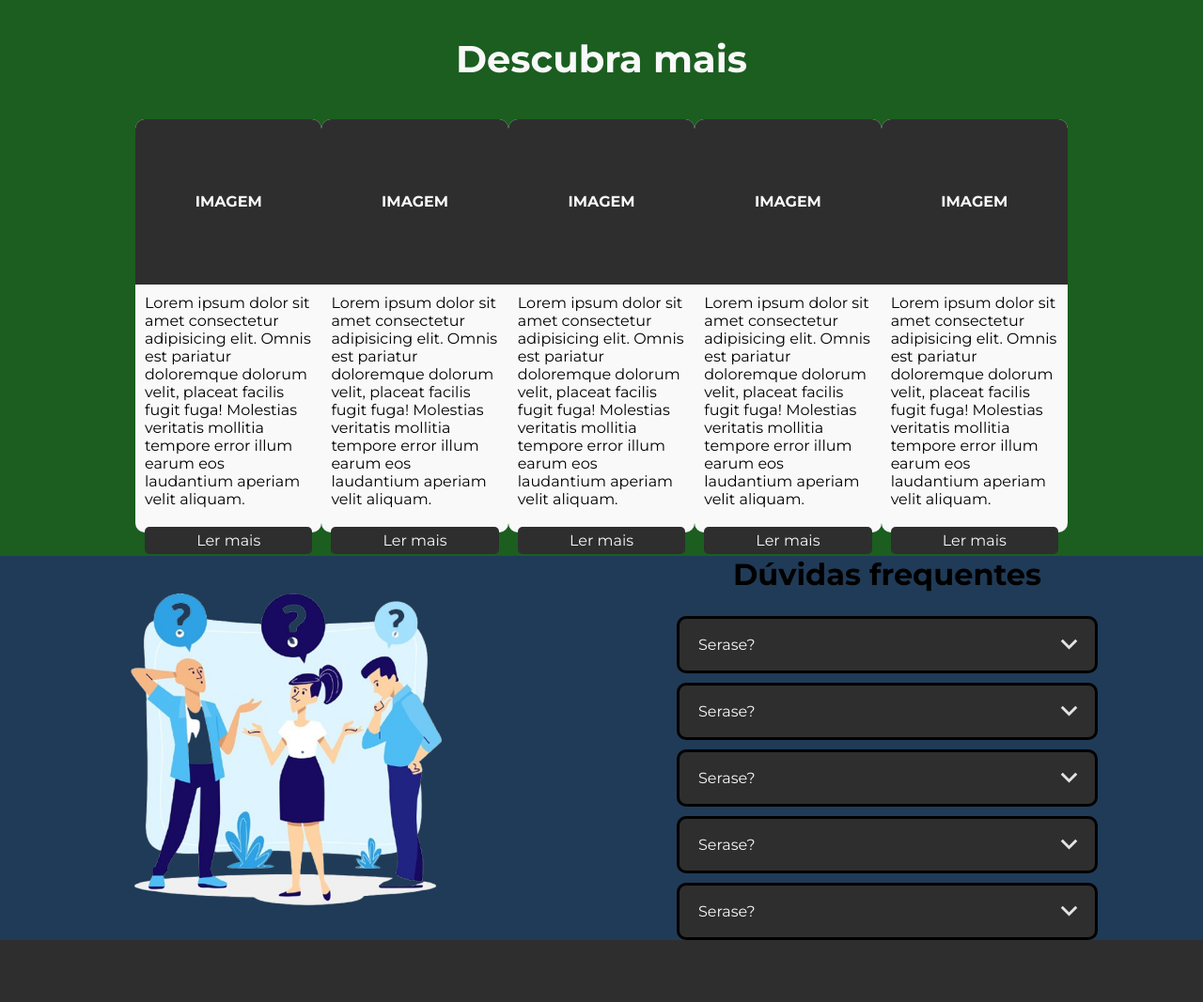
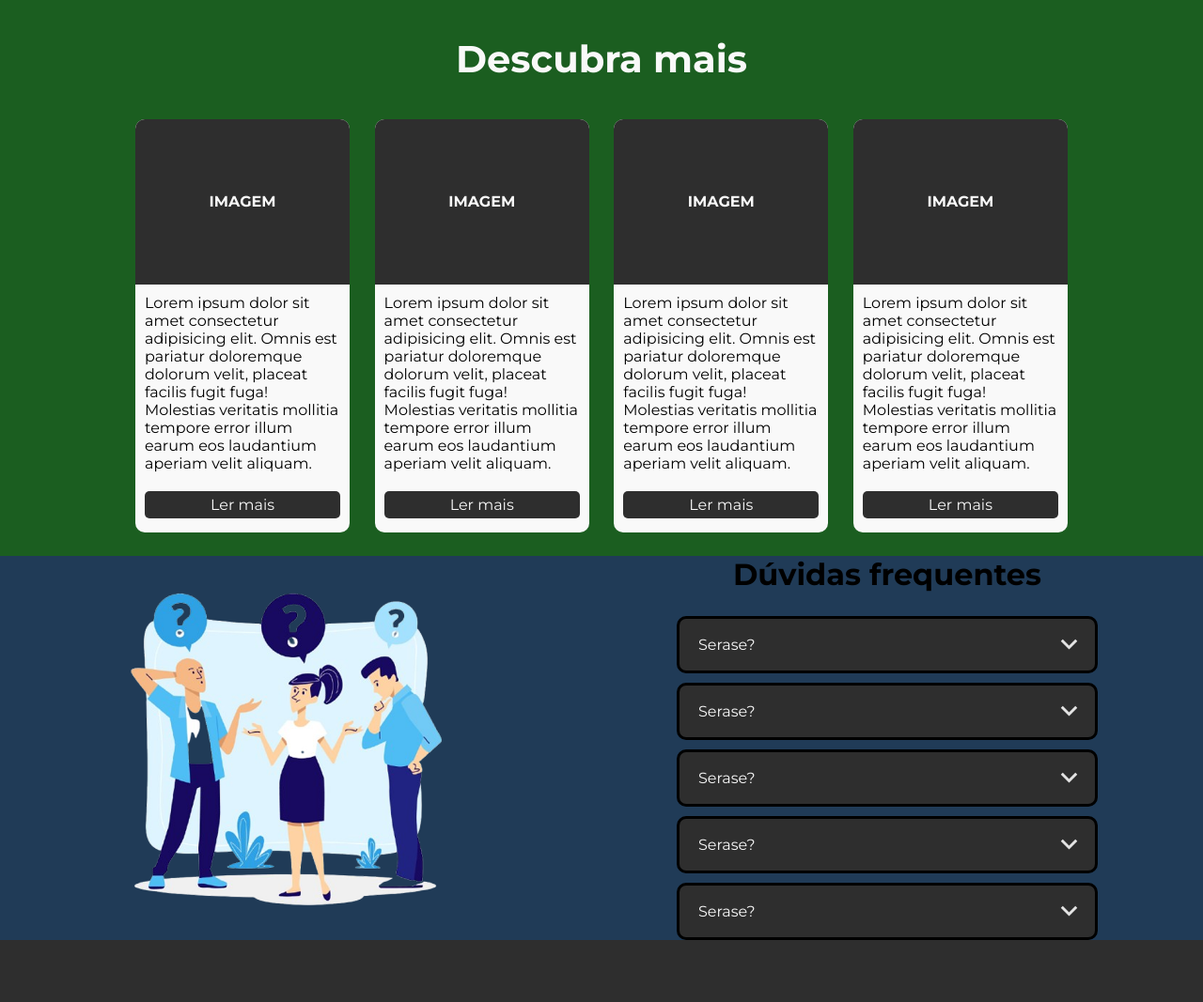
Before and after one commit to gabrielramossptech/tennisverso, a website: page public/index.html in a window 1280 px wide. Shown: the part 1660-2727 px from the top of the page at 94% size. Drawn offline with Linux system fonts and the light colour scheme.

Commit message:
Corrigido bug de posição do header

```diff
--- a/public/css/style.css
+++ b/public/css/style.css
@@ -32,6 +32,7 @@ header{
     background-color: var(--cinza);
     position: sticky;
     top: 0;
+    z-index: 2;
 }
 
 header img{
--- a/public/index.html
+++ b/public/index.html
@@ -97,13 +97,6 @@
                     </div>
                 </div>
 
-                <div class="card">
-                    <div class="cardTop">IMAGEM</div>
-                    <div class="cardBottom">
-                        <p>Lorem ipsum dolor sit amet consectetur adipisicing elit. Omnis est pariatur doloremque dolorum velit, placeat facilis fugit fuga! Molestias veritatis mollitia tempore error illum earum eos laudantium aperiam velit aliquam.</p>
-                        <button>Ler mais</button>
-                    </div>
-                </div>
             </div>
         </section>
 
```
